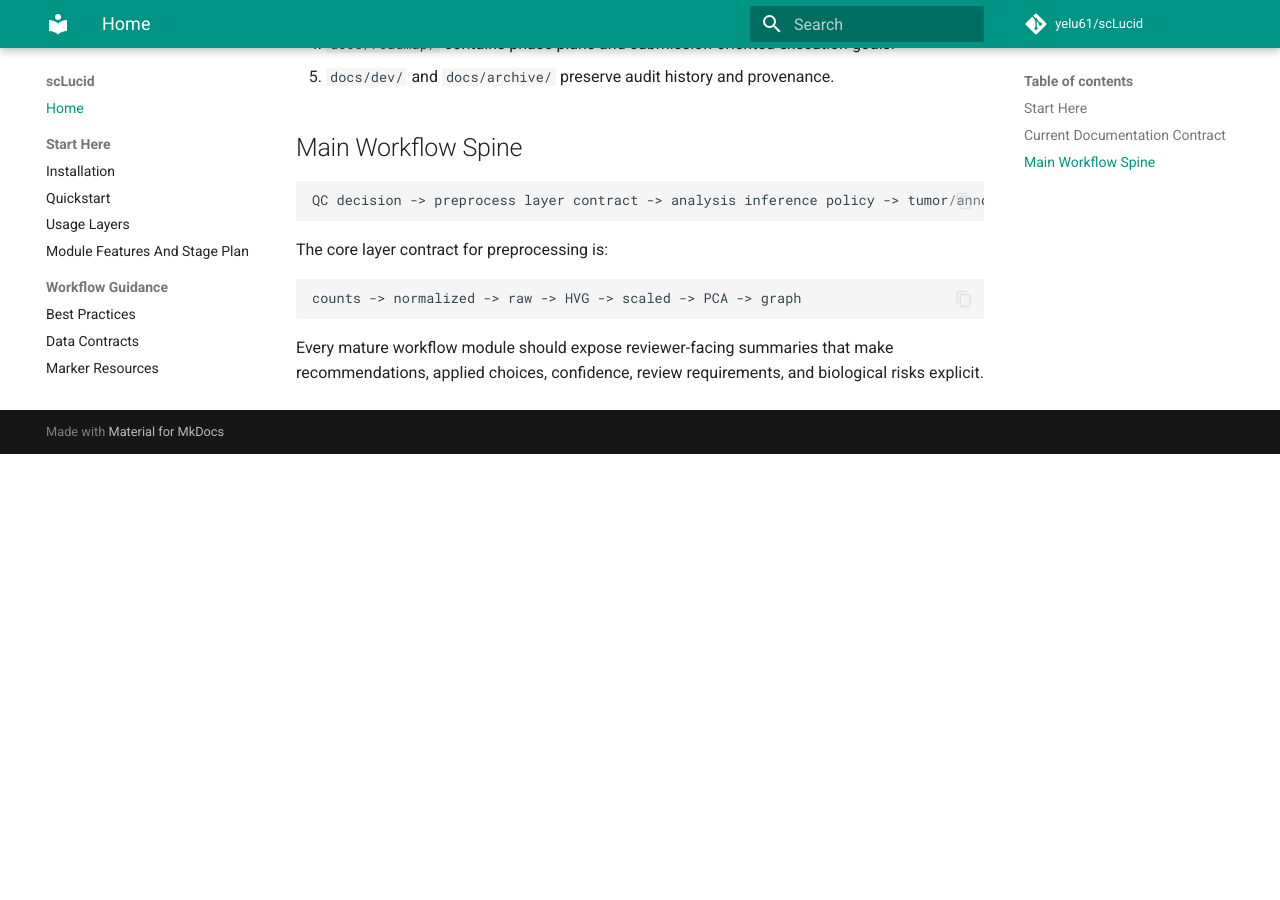
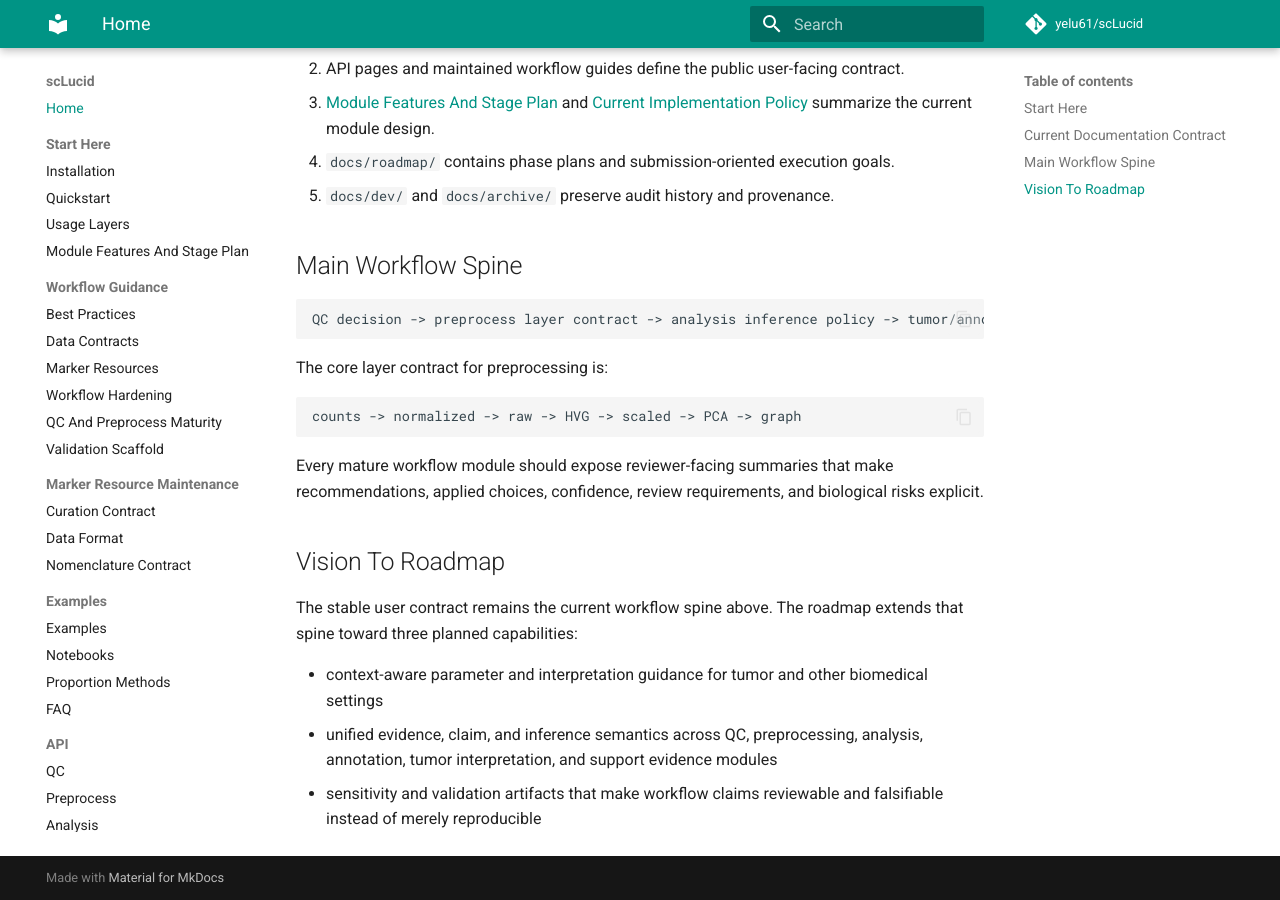
Before and after one commit to yelu61/scLucid, an MkDocs documentation site: the page built from docs/index.md, in a window 1280 px wide and 900 px high, scrolled down 702 px. Built offline with MkDocs 1.6.1 and Material for MkDocs 9.7.7, drawn with Linux system fonts in a browser that asks for light colours; comment, search, counter and statistics services are not loaded; before the commit the page ends 1156 px from its top, so only the background shows below that; some of the changed text lies outside the part shown.

Commit message:
docs: strengthen scLucid vision positioning

```diff
--- a/docs/index.md
+++ b/docs/index.md
@@ -4,6 +4,11 @@
 single-cell interpretation. Its documentation is organized around stable user
 workflows, reviewable data contracts, and implementation plans that are kept
 separate from historical design notes.
+
+Its scientific bet is that single-cell software should not only execute accepted
+best practices. It should also help analysts make context-aware, evidence-backed
+decisions: what assumptions were made, what biological risk was protected, what
+claim level is justified, and what evidence would change the interpretation.
 
 ## Start Here
 
@@ -41,3 +46,15 @@
 Every mature workflow module should expose reviewer-facing summaries that make
 recommendations, applied choices, confidence, review requirements, and
 biological risks explicit.
+
+## Vision To Roadmap
+
+The stable user contract remains the current workflow spine above. The roadmap
+extends that spine toward three planned capabilities:
+
+- context-aware parameter and interpretation guidance for tumor and other
+  biomedical settings
+- unified evidence, claim, and inference semantics across QC, preprocessing,
+  analysis, annotation, tumor interpretation, and support evidence modules
+- sensitivity and validation artifacts that make workflow claims reviewable and
+  falsifiable instead of merely reproducible
--- a/docs/user/module_features_and_plan.md
+++ b/docs/user/module_features_and_plan.md
@@ -31,6 +31,23 @@
 | Tumor | Tumor-context interpretation over QC/preprocess/analysis evidence | `run_tumor_analysis`, `run_malignancy_interpretation` | malignancy, CNV, TME, therapy, and tumor-stage review summaries | Tighter consumption of analysis contracts and tumor case-study validation |
 | Marker resources | Source-aware marker knowledge infrastructure | marker resource managers and registry loaders | quality summaries, curation status, and nomenclature rules | Provenance completion and mouse/tumor parity |
 | Tools / Evidence modules | Supporting bulk, spatial, proportion, and external evidence | `scLucid.tools.bulk`, `scLucid.tools.spatial`, proportion and DE helpers | method-specific evidence tables | Dependency isolation and selective method validation |
+
+## Differentiation Spine
+
+scLucid's differentiator is not a larger checklist of single-cell methods. The
+project should keep turning routine analysis steps into context-aware scientific
+decisions:
+
+| Layer | Current contract | Near-term deepening | Long-term direction |
+|----|----|----|----|
+| Biological context | Dataset context, tumor-aware QC guardrails, marker/tumor resources | Make tissue, species, cancer type, sample structure, and analysis goal more visible in reviewer tables | Analysis-intent ontology for rare-cell discovery, TME interpretation, trajectory, therapy response, and other project goals |
+| QC interpretation | Conservative reviewer-first filtering, ambient/doublet/stress summaries, post-annotation QC review | Report biological impact of competing QC policies, especially tumor purity and immune/TME composition changes | Quality-state attribution and sensitivity analysis for cells that could be low-quality, stressed, hypoxic, doublet-like, or biologically meaningful |
+| Inference semantics | `claim_level`, `inference_level`, review summaries, layer contracts | Harmonize evidence, claim, and inference terms across QC, preprocess, analysis, annotation, tumor, bulk, and spatial outputs | Unified evidence ontology that downstream reports and agent interfaces can consume without overclaiming |
+| Tumor interpretation | Malignancy, CNV, TME, therapy, and program-oriented scaffolds | Make tumor modules consume stable analysis contracts and write tumor-stage review summaries | Sample-level ecosystem and ecotype-style interpretation with stability, limitations, and support evidence |
+| Product surface | HTML/report artifacts, reviewer tables, notebooks, examples | Stronger audit reports and Methods-ready summaries | Interactive review and natural-language interfaces over mature evidence bundles |
+
+Planned items in the right columns should remain roadmap claims until they are
+backed by code, tests, executed notebooks, or validation outputs.
 
 ## Workflow Contract Spine
 
```
Also changed, not shown: README.md (+9 -0 lines), docs/SCLUCID_STRATEGIC_IMPLEMENTATION_PLAN.md (+7 -0 lines).
